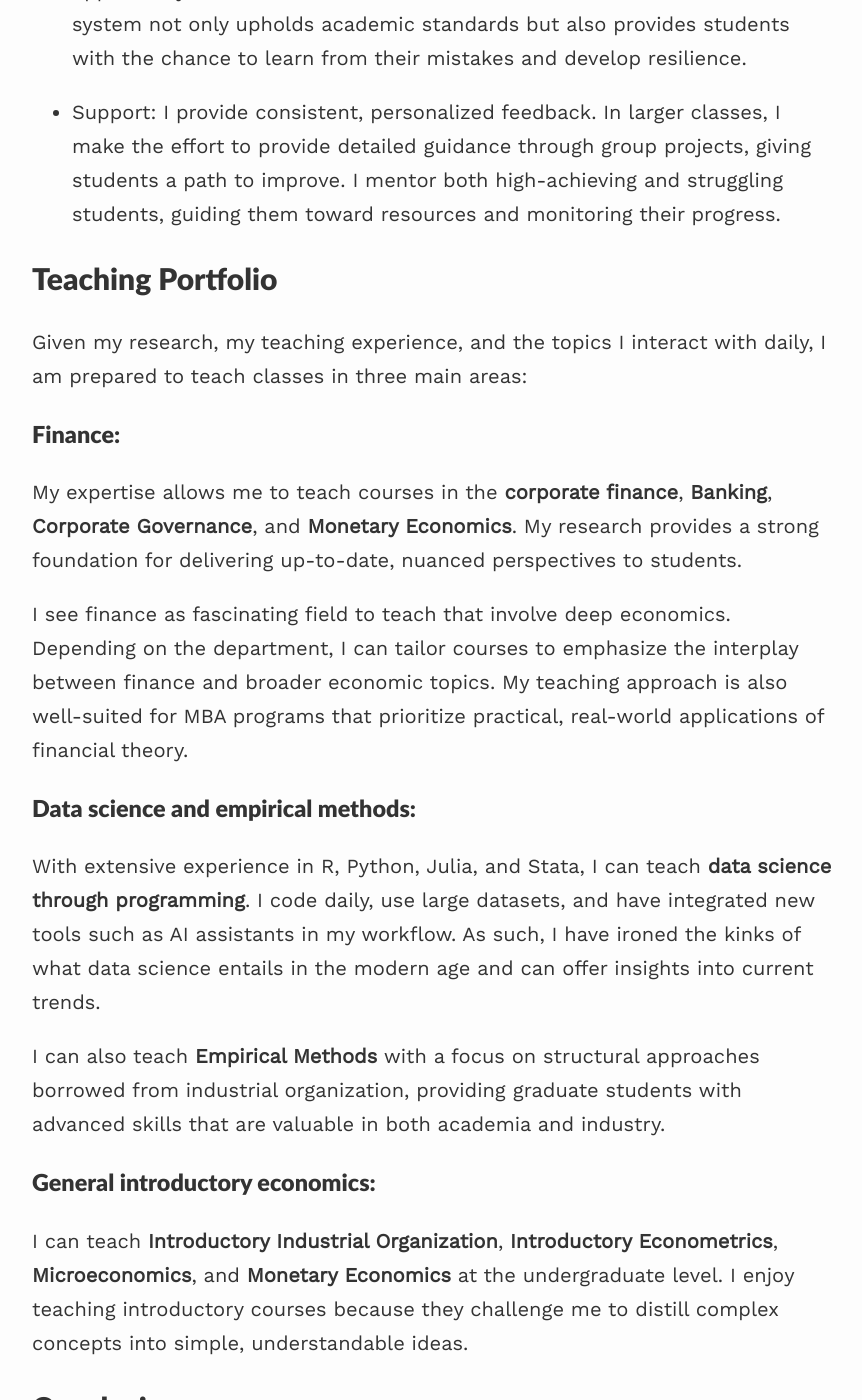
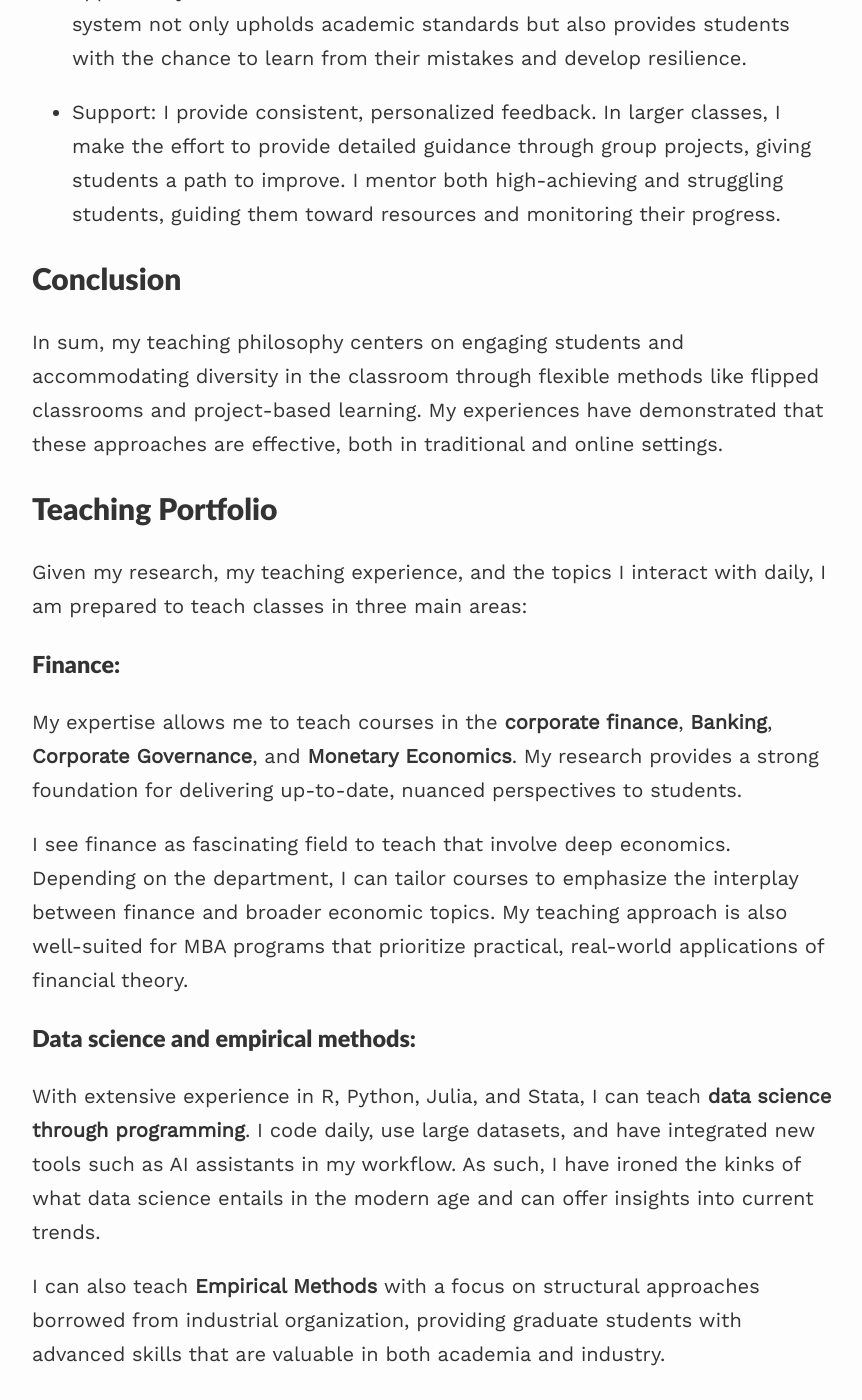
Before and after one commit to BasileDubois/BasileDubois.github.io, a Jekyll site: the page built from _projects/4-TeachingStatement.md, in a window 1280 px wide and 1400 px high, scrolled down 2667 px. Shown: the whole window, without its empty margins (208-1070 px from the left). Built offline with Jekyll 4.4.1, drawn with Linux system fonts in a browser that asks for light colours; nearby versions of some CDN libraries; some of the changed text lies outside the part shown.

Commit message:
teaching statement redux

```diff
--- a/_projects/4-TeachingStatement.md
+++ b/_projects/4-TeachingStatement.md
@@ -11,7 +11,6 @@ description: Teaching philosophy, classes I would be comfortable teaching
 
 Teaching Philosophy
 ------------
-
 
 I prioritize student engagement and aim to create an inclusive, collaborative learning environment. The classroom is a space for interaction, where my role extends beyond imparting knowledge to mentoring students in their intellectual and personal growth. Recognizing that **students may face different challenges--whether personal, academic, or systemic--**I employ flexible teaching methods to accommodate diverse backgrounds, specifically through a flipped classroom approach and project-based learning.
 
@@ -47,7 +46,10 @@ Students come from various cultural, socio-economic, and educational backgrounds
 
 - Support: I provide consistent, personalized feedback. In larger classes, I make the effort to provide detailed guidance through group projects, giving students a path to improve. I mentor both high-achieving and struggling students, guiding them toward resources and monitoring their progress.
 
+Conclusion
+-------------
 
+In sum, my teaching philosophy centers on engaging students and accommodating diversity in the classroom through flexible methods like flipped classrooms and project-based learning.  My experiences have demonstrated that these approaches are effective, both in traditional and online settings.
 
 Teaching Portfolio
 ------------
```
Also changed, not shown: other parts of _projects/4-TeachingStatement.md (+0 -7 lines).
